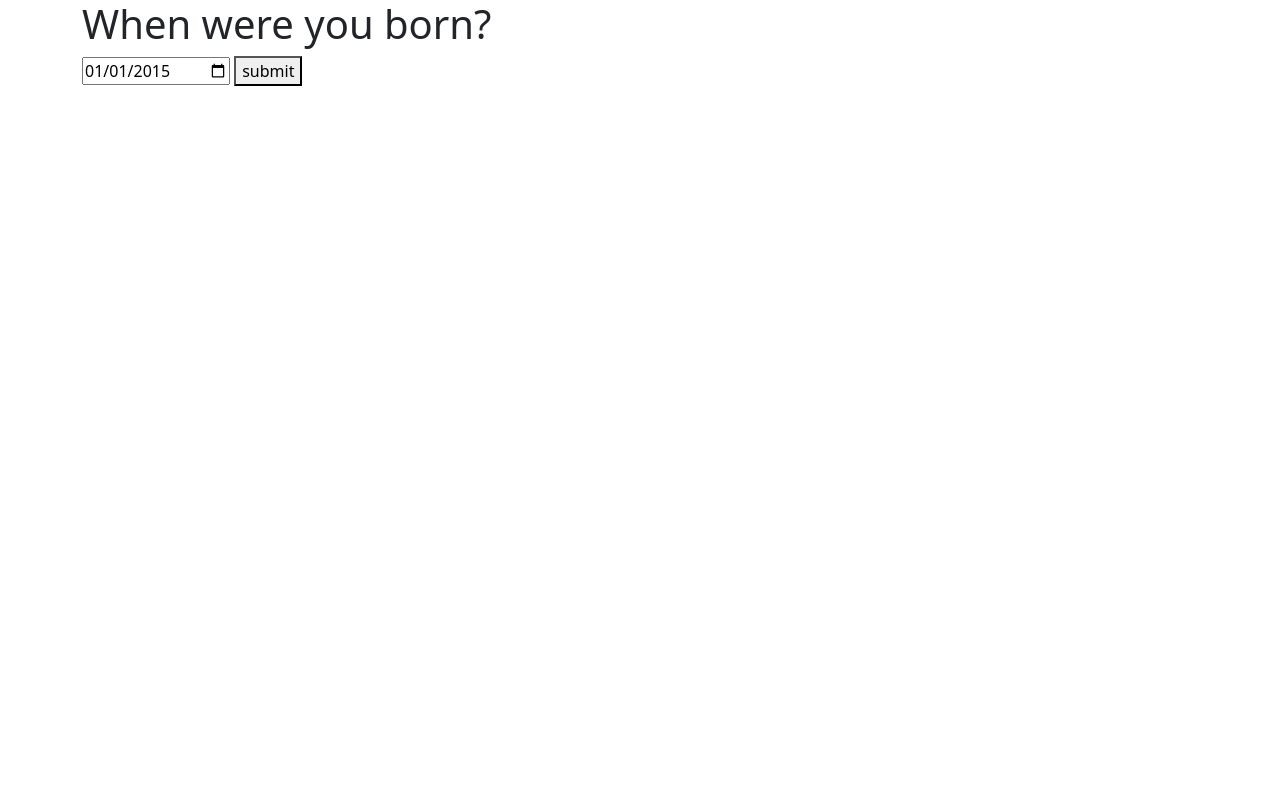
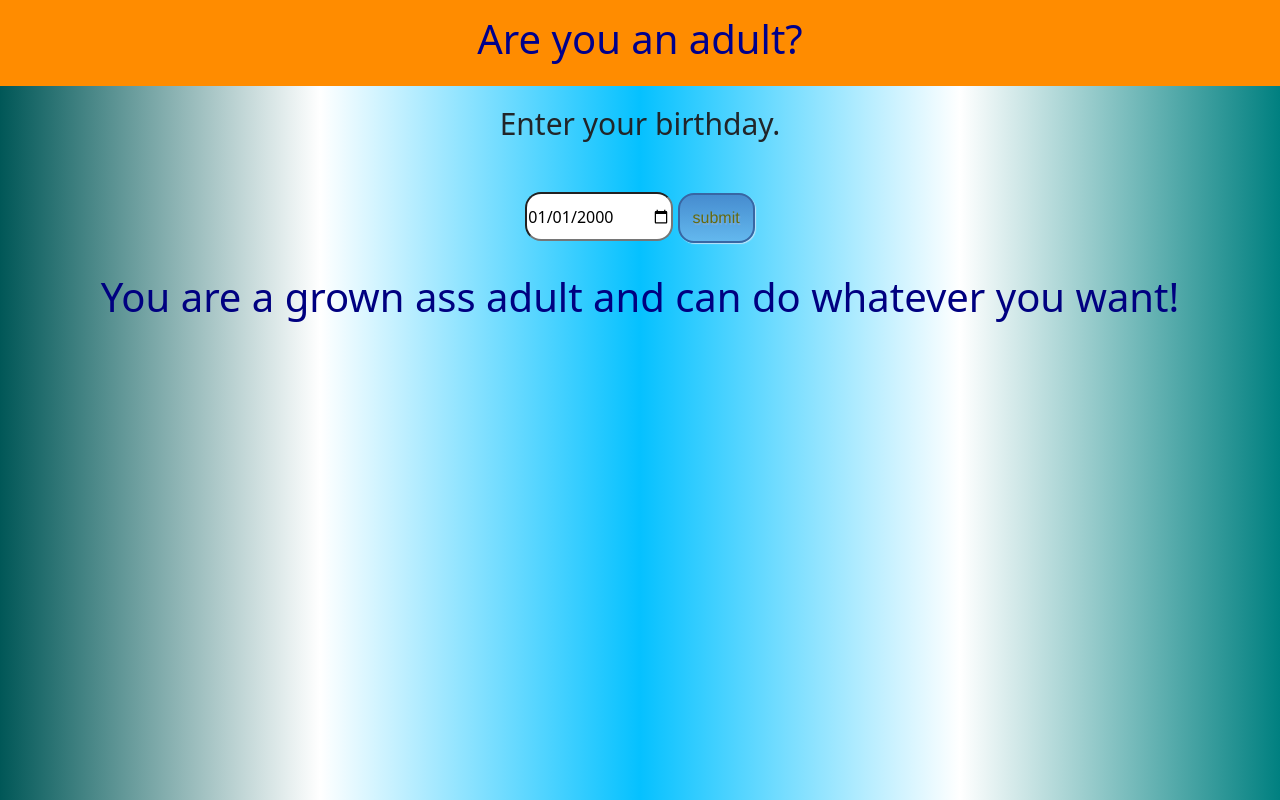
Before and after one commit to ScottSyverson/AgeTester, a plain HTML site: page index.html in a window 1280 px wide. Both pictures are taken after a click on the button "submit". Shown: the top 800 px of the page. Drawn offline with Linux system fonts and the light colour scheme.

Commit message:
functional and looking ok

```diff
--- a/app.js
+++ b/app.js
@@ -1,7 +1,5 @@
 
 let dob = document.getElementById('dateOfBirth');
-
-//console.log(dob.value);
 
 let button = document.getElementById("submitButton")
 
@@ -9,4 +7,25 @@ button.addEventListener("click", verifyAge)
 
 function verifyAge(){
     console.log(dob.value);
+    let birthday = dob.value;
+    let [bYear, bMonth, bDay] = birthday.split('-');
+    console.log(bYear);
+    let today = new Date().toISOString().slice(0, 10);
+    let [tYear, tMonth, tDay] = today.split('-');
+
+    console.log(tYear);
+    console.log(today)
+
+    let diffYear = tYear-bYear;
+    let verification = document.querySelector(".verified")
+    let invite = document.querySelector(".entrance")
+
+    if (diffYear < 18 && bMonth < tMonth && bDay < tDay ){
+        verification.style.color = "red"
+        verification.innerHTML ="You are not 18 yet!";
+    } else{
+        verification.style.color = "navy"
+        verification.innerHTML ="You are a grown ass adult and can do whatever you want!";
+    }
+
 }
--- a/index.html
+++ b/index.html
@@ -1,5 +1,6 @@
 <!DOCTYPE html>
 <html lang="en">
+
 <head>
     <meta charset="UTF-8">
     <meta name="viewport" content="width=device-width, initial-scale=1.0">
@@ -8,19 +9,25 @@
     <link rel="stylesheet" href="bootstrap.css">
     <title>Document</title>
 </head>
+
 <body>
 
-    <div class="container ">
-        <h1>When were you born?</h1>
-        <input type="date" id="dateOfBirth" value="2015-01-01">
-        <button type="button" id="submitButton">submit</button>
-
+    <div class="container header col-12">
+        <h1>Are you an adult?</h1>
     </div>
 
+    <div class="container main">
+        <p class="justText">Enter your birthday.</p>
+        <div class="buttonAndInput">
 
+            <input type="date" id="dateOfBirth" value="2000-01-01">
+            <button type="button" id="submitButton">submit</button>
+        </div>
 
-
+        <h1 class="verified"></h1>
+    </div>
 
 </body>
 <script type="text/javascript" src="app.js"></script>
+
 </html>
--- a/style.css
+++ b/style.css
@@ -0,0 +1,51 @@
+
+
+.container{
+    text-align: center;
+    min-height: 100%;
+    min-width: 100%;
+    padding: 15px;
+}
+
+
+.header{
+    background-color: darkorange;
+    color: darkblue;
+}
+
+
+.main{
+    height: 1000px;
+    background: #008080;
+background: linear-gradient(to left, #008080 0%, #FFFFFF 25%, #05C1FF 50%, #FFFFFF 75%, #005757 100%);
+}
+
+.justText{
+    font-size: 30px;
+}
+
+.buttonAndInput{
+    padding: 30px;
+}
+ .buttonAndInput input{
+    height: 49px;
+    border-radius: 16px;
+ }
+
+.buttonAndInput button {
+    font-family: helvetica;
+    color: #676A0E ;
+    font-size: 16px;
+    text-shadow: 1px 2px 1px #7CACDE;
+    box-shadow: 1px 1px 1px #BEE2F9;
+    padding: 11px 13px;
+    border-radius: 16px;
+    border: 2px solid #3866A3;
+    background: #63B8EE;
+    background: linear-gradient(to top, #63B8EE, #468CCF);
+  }
+  .buttonAndInput button:hover {
+    color: white;
+    background: #468CCF;
+    background: linear-gradient(to top, #468CCF, #63B8EE);
+  }
```
